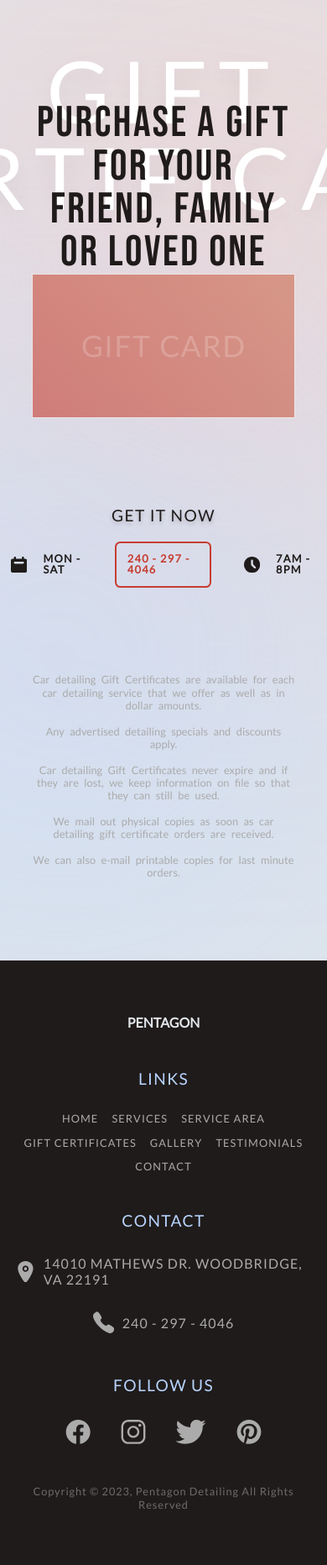
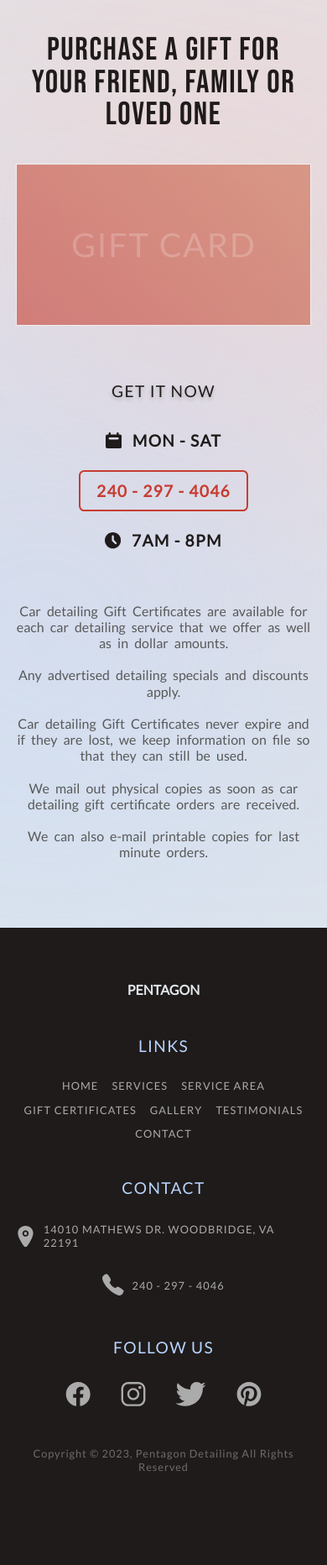
Before and after one commit to Sohail0707/pentagon_detailing, a PHP site: page /gift_certificate.html in a window 390 px wide. Shown: the part 77-1941 px from the top of the page at 84% size. After the commit the page ends 1829 px from the top, so only its background shows below. Run offline with PHP 8.4, Linux system fonts and the light colour scheme.

Commit message:
fully responsive

```diff
--- a/css/general_query.css
+++ b/css/general_query.css
@@ -199,4 +199,8 @@
   html {
     font-size: 43.75%;
   }
+
+  .footer_contact_link {
+    font-size: 1.6rem;
+  }
 }
--- a/css/gift_certificate.css
+++ b/css/gift_certificate.css
@@ -163,7 +163,7 @@
 .gift_card_terms {
   font-size: 2.4rem;
   font-weight: 400;
-  color: var(--gray_2);
+  color: var(--gray_1);
   line-height: 1.2;
   text-align: center;
 }
--- a/css/gift_certificate_query.css
+++ b/css/gift_certificate_query.css
@@ -57,4 +57,92 @@
 
 /* max width 600px */
 @media (max-width: 37.5em) {
+  .gift_certificate_container_heading {
+    font-size: 4.8rem;
+    letter-spacing: 0.2rem;
+  }
+
+  .section_gift_certificate .highlight_txt {
+    font-size: 9.6rem;
+  }
+
+  .gift_certificate_container_heading {
+    top: 50%;
+  }
+
+  .gift_certificate_container__1_2 {
+    margin-top: 4.8rem;
+  }
 }
+
+@media (max-width: 34em) {
+  .gift_card_buy_container {
+    margin-top: 8rem;
+  }
+
+  .timing_container {
+    gap: 2.4rem;
+  }
+
+  .timing_container div {
+    gap: 0.8rem;
+  }
+
+  .terms_container {
+    margin-top: 8rem;
+  }
+}
+
+@media (max-width: 32em) {
+  .section_gift_certificate {
+    padding: 10rem 2.4rem;
+  }
+}
+
+@media (max-width: 30em) {
+  .section_gift_certificate .highlight_txt {
+    position: absolute;
+    top: -6rem;
+    left: 50%;
+    transform: translateX(-50%);
+  }
+
+  .gift_certificate_container_heading {
+    position: static;
+    transform: none;
+  }
+}
+
+@media (max-width: 27em) {
+  .section_gift_certificate .highlight_txt {
+    display: none;
+  }
+
+  .gift_card_terms {
+    font-size: 2rem;
+  }
+
+  .timing_container {
+    flex-direction: column;
+    align-items: center;
+    gap: 3.2rem;
+  }
+
+  .timing_container div {
+    gap: 1.6rem;
+  }
+
+  .timing_container h2 {
+    font-size: 2.4rem;
+  }
+
+  .btn_buy_gift {
+    font-size: 2.4rem;
+    padding: 1.6rem 2.4rem;
+    width: max-content;
+  }
+
+  .section_gift_certificate .section_title {
+    margin-bottom: 4.8rem;
+  }
+}
--- a/css/home_query.css
+++ b/css/home_query.css
@@ -486,3 +486,9 @@
     word-spacing: 0.1rem;
   }
 }
+
+@media (max-width: 25em) {
+  .scroll_btn {
+    padding: 1.2rem 0.8rem;
+  }
+}
--- a/gift_certificate.html
+++ b/gift_certificate.html
@@ -37,6 +37,11 @@
           <li>
             <a href="gift_certificate.html" class="nav_link"
               >gift certificates</a
+            >
+          </li>
+          <li>
+            <a href="set_appointment.html" class="btn_set_appointment"
+              >set appointment</a
             >
           </li>
         </ul>
--- a/service.html
+++ b/service.html
@@ -38,6 +38,11 @@
           <li>
             <a href="gift_certificate.html" class="nav_link"
               >gift certificates</a
+            >
+          </li>
+          <li>
+            <a href="set_appointment.html" class="btn_set_appointment"
+              >set appointment</a
             >
           </li>
         </ul>
--- a/service_area.html
+++ b/service_area.html
@@ -37,6 +37,11 @@
           <li>
             <a href="gift_certificate.html" class="nav_link"
               >gift certificates</a
+            >
+          </li>
+          <li>
+            <a href="set_appointment.html" class="btn_set_appointment"
+              >set appointment</a
             >
           </li>
         </ul>
--- a/set_appointment.html
+++ b/set_appointment.html
@@ -37,6 +37,11 @@
           <li>
             <a href="gift_certificate.html" class="nav_link"
               >gift certificates</a
+            >
+          </li>
+          <li>
+            <a href="set_appointment.html" class="btn_set_appointment"
+              >set appointment</a
             >
           </li>
         </ul>
```
Also changed, not shown: css/service_area_query.css (+7 -0 lines).
